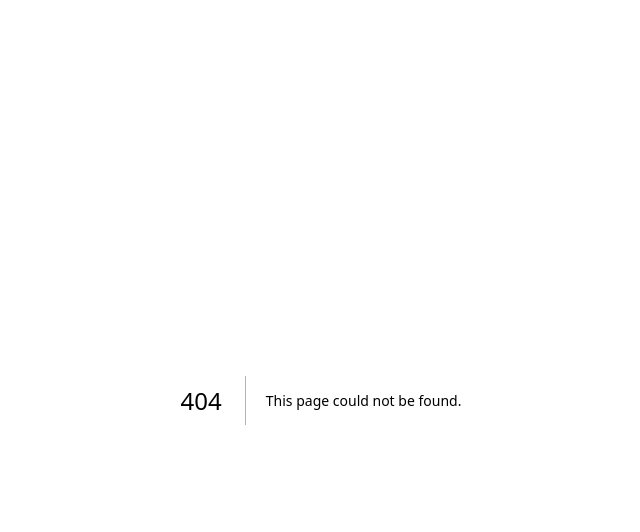
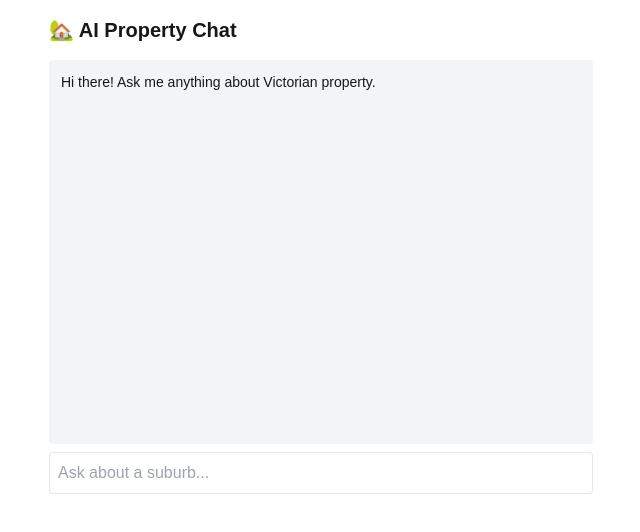
Before and after one commit to sudostar12/propsignal, a Next.js app: page /ai-chat in a window 1280 px wide. Before the commit this address had no page. Shown: the top 532 px of the page, without its empty margins (319-959 px from the left). Built offline with nearby package versions, Linux system fonts and the light colour scheme.

Commit message:
AI chat trial route (App Router)

```diff
--- /dev/null
+++ b/src/app/ai-chat/page.tsx
@@ -0,0 +1,40 @@
+'use client';
+
+import { useState } from 'react';
+
+export default function AIChatPage() {
+  const [messages, setMessages] = useState([{ role: 'assistant', content: 'Hi there! Ask me anything about Victorian property.' }]);
+  const [input, setInput] = useState("");
+
+  async function handleSend() {
+    if (!input) return;
+    const res = await fetch('/api/ai-chat', {
+      method: 'POST',
+      body: JSON.stringify({ messages: [...messages, { role: 'user', content: input }] }),
+      headers: { 'Content-Type': 'application/json' },
+    });
+    const data = await res.json();
+    setMessages(prev => [...prev, { role: 'user', content: input }, { role: 'assistant', content: data.reply }]);
+    setInput('');
+  }
+
+  return (
+    <main className="max-w-xl mx-auto p-4">
+      <h1 className="text-xl font-semibold mb-4">🏡 AI Property Chat</h1>
+      <div className="h-96 overflow-y-auto bg-gray-100 p-3 rounded text-sm mb-2">
+        {messages.map((m, i) => (
+          <div key={i} className={`mb-2 ${m.role === 'user' ? 'text-right' : 'text-left'}`}>
+            <span>{m.content}</span>
+          </div>
+        ))}
+      </div>
+      <input
+        className="w-full p-2 border rounded"
+        placeholder="Ask about a suburb..."
+        value={input}
+        onChange={e => setInput(e.target.value)}
+        onKeyDown={e => e.key === 'Enter' && handleSend()}
+      />
+    </main>
+  );
+}
--- /dev/null
+++ b/src/app/ai-chat/route.ts
@@ -0,0 +1,22 @@
+import { NextRequest, NextResponse } from 'next/server';
+import OpenAI from 'openai';
+
+const openai = new OpenAI({ apiKey: process.env.OPENAI_API_KEY });
+
+export async function POST(req: NextRequest) {
+  const body = await req.json();
+  const { messages } = body;
+
+  const completion = await openai.chat.completions.create({
+    model: 'gpt-4',
+    messages: [
+      {
+        role: 'system',
+        content: `You are a helpful buyer’s agent AI. Provide property insights for Victorian suburbs including prices, yield, rent, and investment outlook.`,
+      },
+      ...messages,
+    ],
+  });
+
+  return NextResponse.json({ reply: completion.choices[0].message.content });
+}
```
